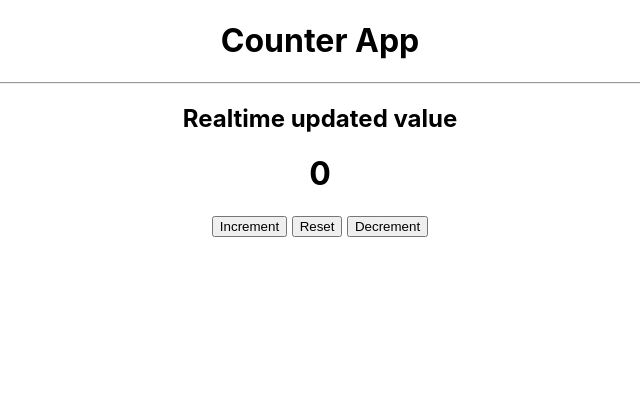
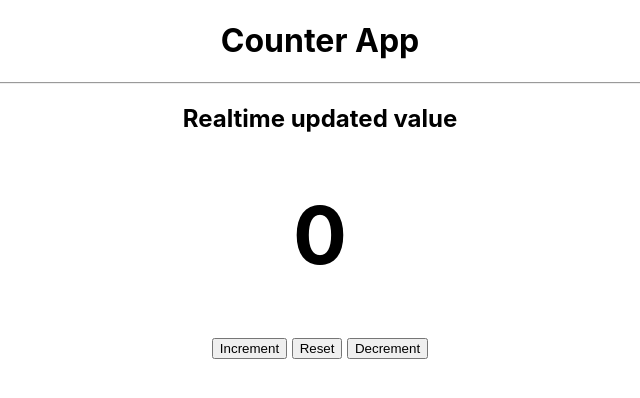
Before and after one commit to krishnashrestha47/basic-redux, a React (Create React App) app: page / in a window 1280 px wide. Shown: the top 398 px of the page, without its empty margins (320-960 px from the left). Built offline with nearby package versions, Linux system fonts and the light colour scheme.

Commit message:
redux installation

```diff
--- a/package.json
+++ b/package.json
@@ -3,12 +3,15 @@
   "version": "0.1.0",
   "private": true,
   "dependencies": {
+    "@reduxjs/toolkit": "^1.8.3",
     "@testing-library/jest-dom": "^5.16.4",
     "@testing-library/react": "^13.3.0",
     "@testing-library/user-event": "^13.5.0",
     "react": "^18.2.0",
     "react-dom": "^18.2.0",
+    "react-redux": "^8.0.2",
     "react-scripts": "5.0.1",
+    "redux": "^4.2.0",
     "web-vitals": "^2.1.4"
   },
   "scripts": {
--- a/src/App.css
+++ b/src/App.css
@@ -1,3 +1,7 @@
 .container {
   text-align: center;
 }
+
+.count {
+  font-size: 5rem;
+}
--- a/src/components/display/Display.js
+++ b/src/components/display/Display.js
@@ -1,5 +1,5 @@
 import React from "react";
 
 export const Display = ({ count }) => {
-  return <h1>{count}</h1>;
+  return <h1 className="count">{count}</h1>;
 };
```
Also changed, not shown: 1 other file (tests, documents, lock files or other folders).
